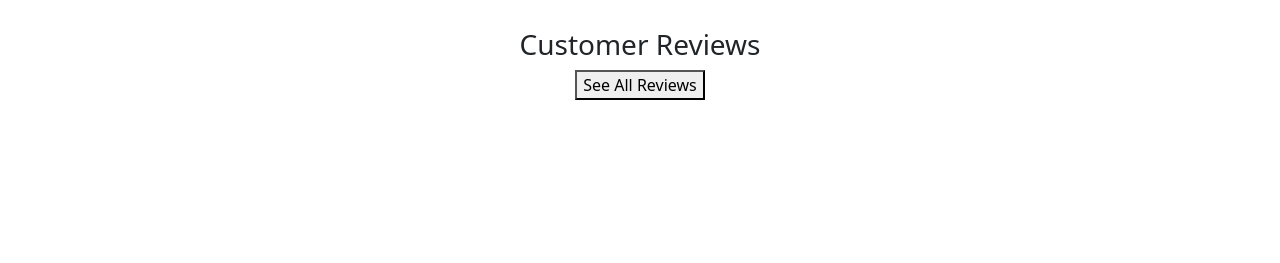
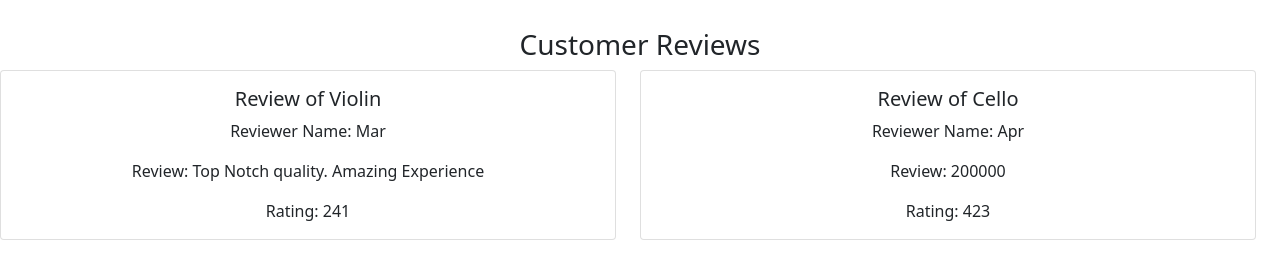
Before and after one commit to SJMormo/product-analysis-website, a React (Create React App) app: page / in a window 1280 px wide. Shown: the part 441-704 px from the top of the page. Built offline with nearby package versions, Linux system fonts and the light colour scheme.

Commit message:
Review section added

```diff
--- /dev/null
+++ b/src/Hook/useReviews.js
@@ -0,0 +1,14 @@
+import { useEffect, useState } from "react";
+
+const useReviews = () => {
+    const [reviews, setReviews] = useState([]);
+    useEffect(() => {
+        fetch('review.json')
+            .then(res => res.json())
+            .then(data => setReviews(data));
+    }, []);
+
+    return [reviews, setReviews];
+}
+
+export default useReviews;
--- a/src/components/Home/Home.js
+++ b/src/components/Home/Home.js
@@ -1,9 +1,10 @@
 import React from 'react';
 import img from './image/cello.png';
 import './Home.css';
-import Review from '../Review/Review';
+import Reviews from '../Reviews/Reviews';
 
 const Home = () => {
+
     return (
         <div>
             <div className="row w-100 d-flex align-items-center justify-content-evenly">
@@ -21,6 +22,7 @@ const Home = () => {
             </div >
             <div>
                 <h3 className="mt-5">Customer Reviews</h3>
+                <Reviews></Reviews>
                 <button>See All Reviews</button>
             </div>
         </div>
--- a/src/components/Reviews/Reviews.js
+++ b/src/components/Reviews/Reviews.js
@@ -1,14 +1,12 @@
 import React, { useEffect, useState } from 'react';
 import Review from '../Review/Review';
 import { Row } from 'react-bootstrap';
+import useReviews from '../../Hook/useReviews';
 
 const Reviews = () => {
-    const [reviews, setReviews] = useState([]);
-    useEffect(() => {
-        fetch('review.json')
-            .then(res => res.json())
-            .then(data => setReviews(data));
-    }, [])
+
+    const [reviews, setReviews] = useReviews({});
+
     return (
         <div>
             <Row xs={1} md={2} className="g-4 w-100">
```
